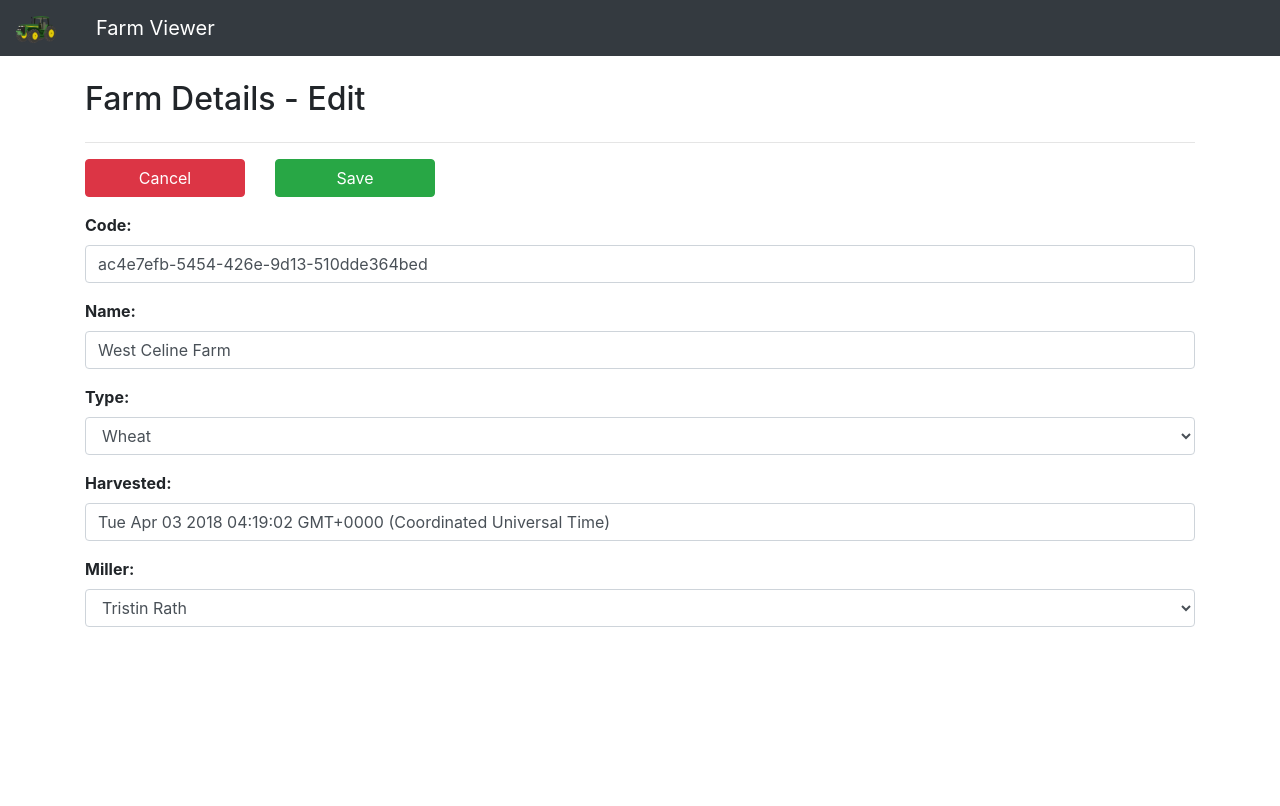
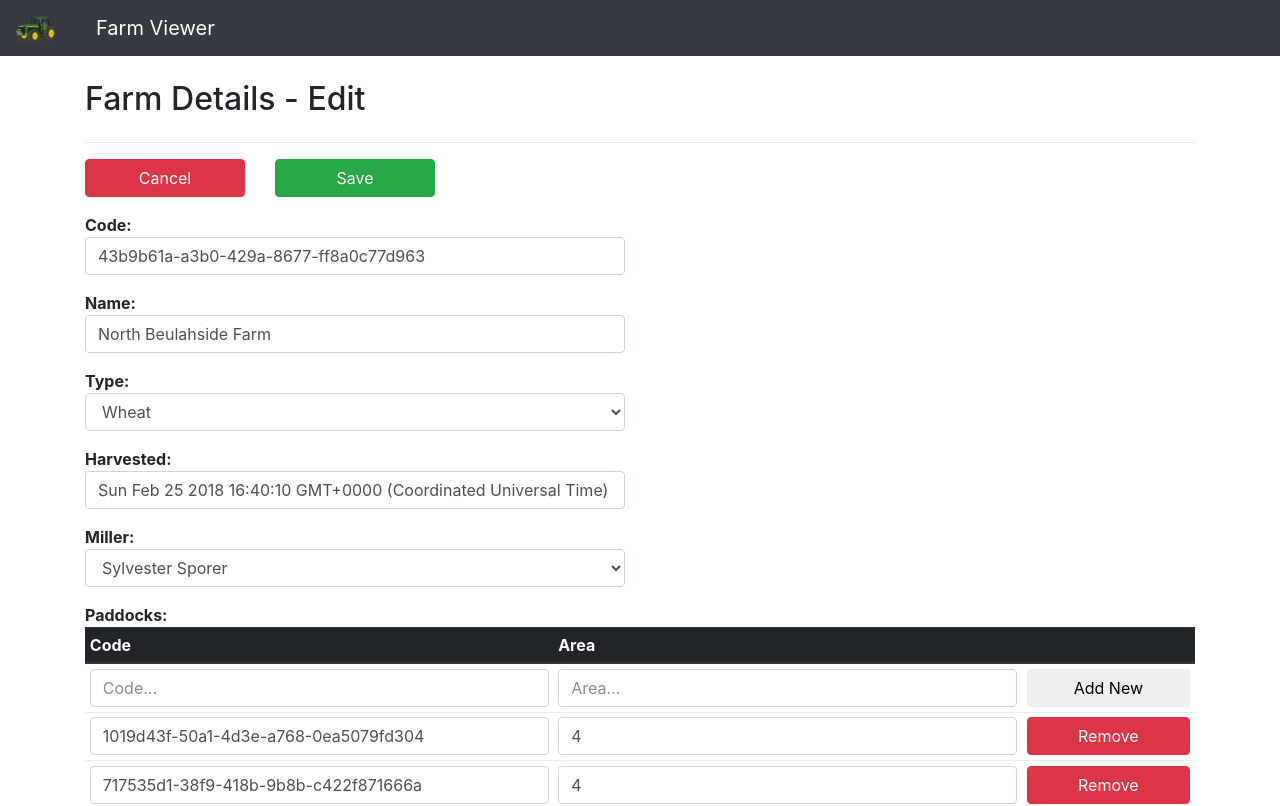
Before and after one commit to taulelei/code-assignment-farms, an Angular app: page /farms/edit/1 in a window 1280 px wide. Shown: the top 806 px of the page. Built offline with nearby package versions, Linux system fonts and the light colour scheme.

Commit message:
Added edit-farm logic for editing miller and paddocks.

```diff
--- a/src/app/main/farm_details/farmDetails.component.html
+++ b/src/app/main/farm_details/farmDetails.component.html
@@ -14,7 +14,7 @@
     <div class="col-sm-12">
         <div>
             <strong>Code:</strong>
-            <span>{{farm.Name}}</span>
+            <span>{{farm.Code}}</span>
         </div>
         <div>
             <strong>Name:</strong>
--- a/src/app/main/farm_details_edit/farmDetailsEdit.component.html
+++ b/src/app/main/farm_details_edit/farmDetailsEdit.component.html
@@ -12,29 +12,58 @@
         <button routerLink="/farms/{{farmCode}}" (click)="saveEdit()" class="btn btn-success clickable fill-width">Save</button>
     </div>
     <div class="col-sm-12">
+        <div class="row">
+            <div class="col-md-6">
                 <div class="form-group">
-                <label class="label label-default" for="code"><strong>Code:</strong></label>
+                    <strong>Code:</strong>
                     <input class="form-control" id="code" [(ngModel)]="editFarm.Code">
                 </div>
                 <div class="form-group">
-                <label class="label" for="name"><strong>Name:</strong></label>
+                    <strong>Name:</strong>
                     <input class="form-control" id="name" [(ngModel)]="editFarm.Name">
                 </div>
                 <div class="form-group">
-                <label class="label" for="type"><strong>Type:</strong></label>
+                    <strong>Type:</strong>
                     <select class="form-control" [(ngModel)]="editFarm.FarmType">
                         <option *ngFor="let type of editFarm.farmTypes" [ngValue]="type">{{type}}</option>
                     </select>
                 </div>
                 <div class="form-group">
-                <label class="label" for="harvested"><strong>Harvested:</strong></label>
+                    <strong>Harvested:</strong>
                     <input class="form-control" id="harvested" [(ngModel)]="editFarm.DateTimeHarvested">
                 </div>
                 <div class="form-group">
-                <label class="label" for="miller"><strong>Miller:</strong></label>
+                    <strong>Miller:</strong>
                     <select class="form-control" [(ngModel)]="editFarm.Miller">
                         <option *ngFor="let miller of millerList" [ngValue]="miller">{{miller.Name}}</option>
                     </select>
                 </div>
             </div>
+            <div class="col-md-12">
+                <strong>Paddocks:</strong>
+                <table class="table table-sm">
+                    <thead class="thead-dark">
+                        <tr>
+                            <th>Code</th>
+                            <th>Area</th>
+                            <th></th>
+                        </tr>
+                    </thead>
+                    <tbody>
+                        <tr>
+                            <td><input class="form-control" placeholder="Code..." [(ngModel)]="newCode" id="new-paddock-code"></td>
+                            <td><input class="form-control" type="number" min="1" placeholder="Area..." [(ngModel)]="newArea"  id="new-paddock-area"></td>
+                            <td><button class="btn btn-default clickable fill-width" (click)="addPaddock(newCode, newArea)">Add New</button></td>
+                        </tr>
+                        <tr *ngFor="let paddock of paddockList; let i = index">
+                            <td><input class="form-control" [(ngModel)]="paddock.Code"></td>
+                            <td><input class="form-control" type="number" min="1" [(ngModel)]="paddock.Area"></td>
+                            <td><button class="btn btn-danger clickable fill-width" (click)="removePaddock(i)">Remove</button></td>
+                        </tr>
+                    </tbody>
+                </table>
             </div>
+        </div>
+
+    </div>
+</div>
--- a/src/app/main/farm_details_edit/farmDetailsEdit.component.ts
+++ b/src/app/main/farm_details_edit/farmDetailsEdit.component.ts
@@ -1,6 +1,6 @@
 import { Component, OnInit } from '@angular/core';
 import { ActivatedRoute, Router } from '@angular/router';
-import { DataService, Farm, Miller } from '../../services/dataService.service';
+import { DataService, Farm, Miller, Paddock } from '../../services/dataService.service';
 
 @Component({
     selector: 'farm-details-edit-view',
@@ -17,6 +17,7 @@ export class FarmDetailsEditComponent implements OnInit {
     editFarm: Farm;
 
     millerList: Miller[];
+    paddockList: Paddock[];
 
     constructor(
         private dataService: DataService,
@@ -26,7 +27,23 @@ export class FarmDetailsEditComponent implements OnInit {
 
     }
 
+    addPaddock(newCode: string, newArea: number){
+        let newPaddock = new Paddock(this.farm);
+        if(newCode !== undefined && newCode.length > 0)
+            newPaddock.Code = newCode;
+        if(newArea > 0)
+            newPaddock.Area = newArea;
+        this.paddockList.unshift(newPaddock);
+        newCode = undefined;
+        newArea = undefined;
+    }
+
+    removePaddock(index: number){
+        this.paddockList.splice(index, 1);
+    }
+
     saveEdit(){
+        this.editFarm.Paddocks = this.paddockList;
         this.dataService.editFarm(this.farmCode, this.editFarm).then((response) => {
             //this.router.navigate(['farms/' + response]);
         });
@@ -39,11 +56,14 @@ export class FarmDetailsEditComponent implements OnInit {
                 this.farmCode = params['code'];
                 this.dataService.getFarmInfo(this.farmCode).then((response) => {
                     this.farm = response;
+                    this.paddockList = response.Paddocks.map(x => Object.assign({}, x));
                     this.editFarm = Object.assign({}, response);
                 });
+
                 this.dataService.getAllMillers().then((response) => {
                     this.millerList = response;
                 });
+
             }
         });
     }
--- a/src/app/main/home/home.component.html
+++ b/src/app/main/home/home.component.html
@@ -9,19 +9,19 @@
     <div class="col-sm-12">
         <div class="row">
             <div class="col-sm-4 gutter-1">
-                <input type="text" class="form-control" placeholder="Farm name..." [(ngModel)]="filter.farm" name="farm_name_filter_input">
+                <input type="text" class="form-control" placeholder="Farm name..." [(ngModel)]="filter.farm" (ngModelChange)="filterFarms()" name="farm_name_filter_input">
             </div>
             <div class="col-sm-4 gutter-1">
-                <select class="form-control" [(ngModel)]="filter.miller" name="miller_name_filter_input">
+                <select class="form-control" [(ngModel)]="filter.miller" (change)="filterFarms()" name="miller_name_filter_input">
                     <option value="" selected>Miller name...</option>
                     <option *ngFor="let miller of millerList" [ngValue]="miller.Name">{{miller.Name}}</option>
                 </select>
             </div>
+            <!-- <div class="col-sm-2 gutter-1">
+                <button class="btn btn-primary clickable fill-width" type="button" (click)="filterFarms()">Search</button>
+            </div> -->
             <div class="col-sm-2 gutter-1">
-                <button class="btn btn-primary clickable fill-width" type="button" (click)="filterFarms(filter.farm, filter.miller)">Search</button>
-            </div>
-            <div class="col-sm-2 gutter-1">
-                <button class="btn btn-default clickable fill-width" type="button" (click)="filter.farm = ''; filter.miller = ''; filterFarms(filter.farm, filter.miller)">Reset</button>
+                <button class="btn btn-default clickable fill-width" type="button" (click)="filter.farm = ''; filter.miller = ''; filterFarms()">Reset</button>
             </div>
         </div>
     </div>
@@ -43,8 +43,8 @@
                 (click)="viewDetails(farm)" class="clickable">
                     <td>{{farm.Name}}</td>
                     <td>{{farm.FarmType}}</td>
-                    <td>{{farm.Miller.Name}}</td>
-                    <td (click)="removeFarm(farm)">Delete</td>
+                    <td class="as-link" (click)="viewMillerDetails(farm.Miller)"><span >{{farm.Miller.Name}}</span></td>
+                    <td class="as-warning-link" (click)="removeFarm(farm)"><span >Delete</span></td>
                 </tr>
             </tbody>
         </table>
--- a/src/app/main/home/home.component.ts
+++ b/src/app/main/home/home.component.ts
@@ -42,6 +42,7 @@ export class HomeComponent implements OnInit {
 
     filterFarms(){
         this.tablePagination.data = this.farmList.filter(x => x.Name.includes(this.filter.farm) && x.Miller.Name.includes(this.filter.miller));
+        this.tablePagination.pageNumber = 1;
     }
 
     addFarm(){
@@ -64,5 +65,12 @@ export class HomeComponent implements OnInit {
         this.router.navigate(['farms/' + code]);
     }
 
+    viewMillerDetails(miller: Miller){
+        this.dataService.getAllMillers().then((response) => {
+            let code = response.indexOf(miller);
+            this.router.navigate(['miller/' + code]);
+        });
+    }
+
     ngOnInit():void {}
 }
--- a/src/app/services/dataService.service.ts
+++ b/src/app/services/dataService.service.ts
@@ -5,7 +5,7 @@ import * as faker from 'faker';
 export interface IDataService{
     getAllFarms(): Promise<Farm[]>;
     addFarm(farm: Farm): Promise<Farm[]>;
-    getFarmInfo(code: number): Promise<Farm>;
+    getFarmInfo(index: number): Promise<Farm>;
     editFarm(index: number, farm: Farm): Promise<number>;
     removeFarm(farm: Farm): Promise<Farm[]>;
 
@@ -28,9 +28,9 @@ export class DataService implements IDataService{
         });
     }
 
-    getFarmInfo(code: number){
+    getFarmInfo(index: number){
         return new Promise<Farm>((resolve, reject) => {
-            resolve(this.farms[code]);
+            resolve(this.farms[index]);
         });
     }
 
@@ -42,7 +42,26 @@ export class DataService implements IDataService{
     }
 
     editFarm(index: number, farm: Farm){
-        this.farms[index] = farm;
+        var existingFarm = this.farms.find(x => x.Id == farm.Id);
+        existingFarm.Code = farm.Code;
+        existingFarm.Name = farm.Name;
+        existingFarm.DateTimeHarvested = farm.DateTimeHarvested;
+        existingFarm.FarmType = farm.FarmType;
+        existingFarm.Paddocks = farm.Paddocks;
+
+        var existingMiller = this.millers.find(x => x == existingFarm.Miller);
+        //var millerFarmIndex = existingMiller.Farms.indexOf(existingFarm);
+        existingMiller.Farms.forEach(function(item, index, object){
+            if(item.Id == existingFarm.Id){
+                object.splice(index, 1);
+            }
+        });
+
+        //existingMiller.Farms.splice(millerFarmIndex, 1);
+
+        var newMiller = this.millers.find(x => x.Id == farm.Miller.Id);
+        newMiller.Farms.push(existingFarm);
+        existingFarm.Miller = newMiller;
         return new Promise<number>((resolve, reject) => {
             resolve(index);
         });
@@ -68,6 +87,7 @@ export class DataService implements IDataService{
         });
     }
 
+    // Seeding functions
     private generateData(){
         this.farms = this.generateFarms();
     }
@@ -104,6 +124,8 @@ export class DataService implements IDataService{
 
 // Models
 export class Miller{
+    Id: string = faker.random.uuid();
+
     Name: string = faker.name.findName();
     Address: string = faker.address.streetAddress();
     Farms: Farm[] = [];
@@ -114,6 +136,8 @@ export class Miller{
 
 export class Farm{
     farmTypes: string[] = ['Cane', 'Rice', 'Wheat', 'Vegetable'];
+
+    Id: string = faker.random.uuid();
 
     Code: string = faker.random.uuid();
     Name: string = faker.address.city() + " Farm";
@@ -136,8 +160,10 @@ export class Farm{
 }
 
 export class Paddock{
+    Id: string = faker.random.uuid();
+
     Code: string = faker.random.uuid();
-    Area: number = faker.random.number({min: 0.10, max: 2.00});
+    Area: number = faker.random.number({min: 1, max: 4});
     OwnerFarm: Farm;
     constructor(parentFarm: Farm){
         this.OwnerFarm = parentFarm;
--- a/src/styles.css
+++ b/src/styles.css
@@ -11,6 +11,18 @@
     color: blue;
     text-decoration: underline;
 }
+.as-link:hover{
+    color: lightskyblue;
+}
+
+.as-warning-link{
+    cursor: pointer;
+    color: red;
+    text-decoration: underline;
+}
+.as-warning-link:hover{
+    color: lightcoral;
+}
 
 .clickable{
     cursor: pointer;
```
Lines whose indentation alone changed are shown as unchanged.
